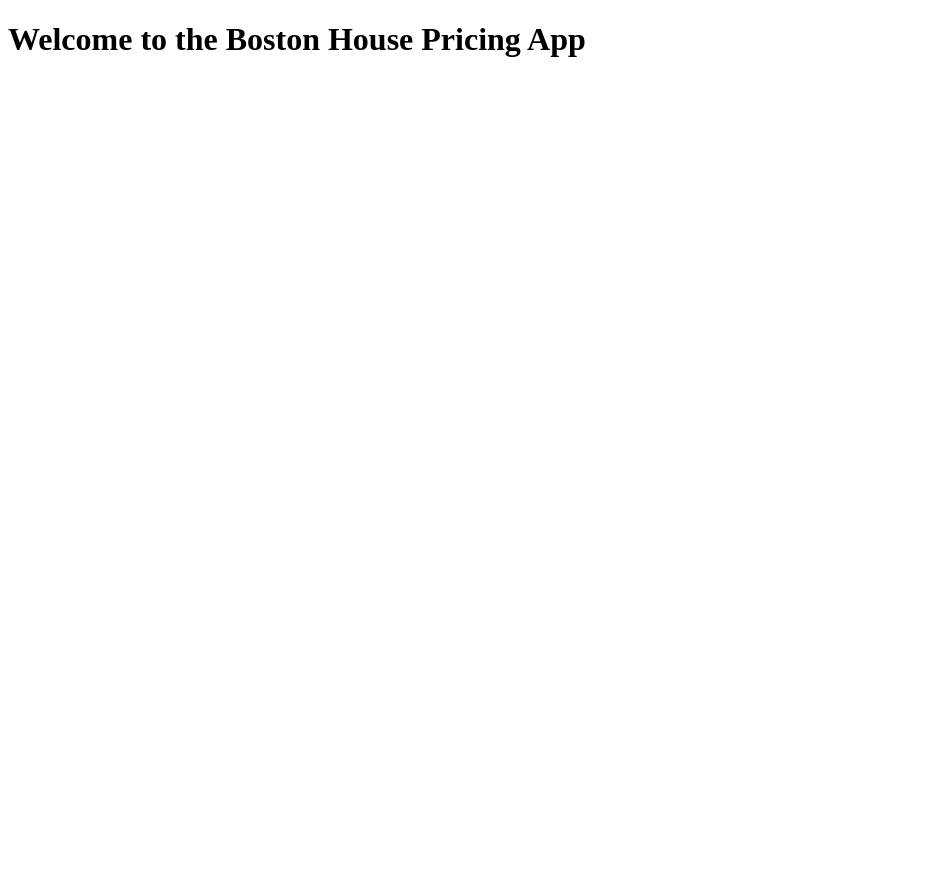
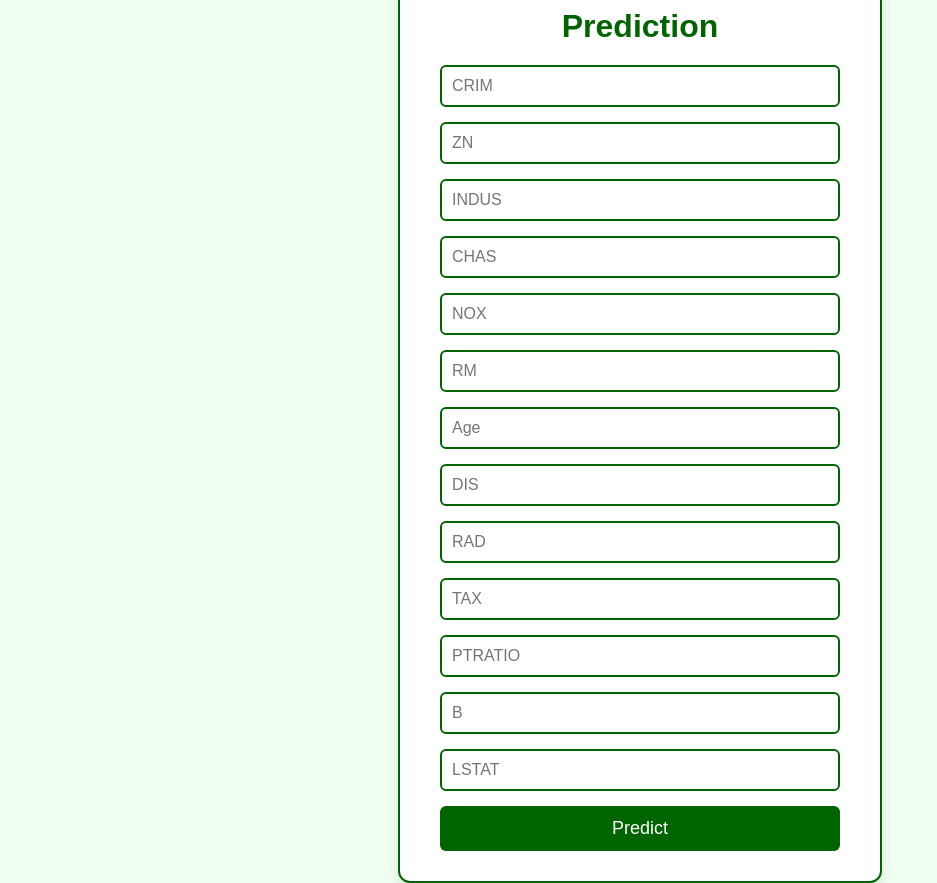
Before and after one commit to asher09876/bostonhousepricing, a Flask app: page / in a window 1280 px wide. Shown: the whole page, without its empty margins (0-937 px from the left). Before the commit the page ends 57 px from the top, so only its background shows below. Run offline with Flask 3, Linux system fonts and the light colour scheme; parts of the project's set-up code (start-up, migrations or seed data) failed here and were passed over.

Commit message:
Web app is ready

```diff
--- a/app.py
+++ b/app.py
@@ -33,5 +33,13 @@ def predict_api():
 
     return jsonify({'prediction': output[0]})
 
+@app.route("/predict",methods=['POST'])
+def predict():
+    data=[float(x) for x in request.form.values()]
+    final_input=scalar.transform(np.array(data).reshape(1,-1))
+    print(final_input)
+    output=regmodel.predict(final_input)[0]
+    return render_template("home.html",prediction_text="The predicted house price is price is {}".format(output))
+
 if __name__ == "__main__":
     app.run(debug=True)
--- a/templates/home.html
+++ b/templates/home.html
@@ -1,10 +1,88 @@
-<!-- templates/home.html -->
 <!DOCTYPE html>
 <html>
 <head>
     <title>Boston House Price Prediction</title>
+    <style>
+        body {
+            font-family: Arial, sans-serif;
+            background-color: #f0fff0;
+            display: flex;
+            justify-content: center;
+            align-items: center;
+            height: 100vh;
+            margin: 0;
+        }
+        .container {
+            background: #ffffff;
+            padding: 30px 40px;
+            border: 2px solid #006400;
+            border-radius: 12px;
+            box-shadow: 0px 4px 12px rgba(0, 0, 0, 0.1);
+            width: 400px;
+        }
+        h1 {
+            text-align: center;
+            color: #006400;
+            margin-bottom: 20px;
+        }
+        input[type="text"] {
+            width: 100%;
+            padding: 10px;
+            margin-bottom: 15px;
+            border: 2px solid #006400;
+            border-radius: 6px;
+            font-size: 16px;
+            outline: none;
+            box-sizing: border-box;
+        }
+        input[type="text"]:focus {
+            border-color: #00a000;
+            box-shadow: 0px 0px 5px #00a000;
+        }
+        button {
+            width: 100%;
+            padding: 12px;
+            background-color: #006400;
+            color: white;
+            font-size: 18px;
+            border: none;
+            border-radius: 6px;
+            cursor: pointer;
+            transition: background 0.3s;
+        }
+        button:hover {
+            background-color: #008000;
+        }
+        h2 {
+            text-align: center;
+            color: #006400;
+            margin-top: 20px;
+        }
+    </style>
 </head>
 <body>
-    <h1>Welcome to the Boston House Pricing App</h1>
+    <div class="container">
+        <h1>Boston House Price Prediction</h1>
+        <form action="{{ url_for('predict') }}" method="post">
+            <input type="text" name="CRIM" placeholder="CRIM" required="required" />
+            <input type="text" name="ZN" placeholder="ZN" required="required" />
+            <input type="text" name="INDUS" placeholder="INDUS" required="required" />
+            <input type="text" name="CHAS" placeholder="CHAS" required="required" />
+            <input type="text" name="NOX" placeholder="NOX" required="required" />
+            <input type="text" name="RM" placeholder="RM" required="required" />
+            <input type="text" name="Age" placeholder="Age" required="required" />
+            <input type="text" name="DIS" placeholder="DIS" required="required" />
+            <input type="text" name="RAD" placeholder="RAD" required="required" />
+            <input type="text" name="TAX" placeholder="TAX" required="required" />
+            <input type="text" name="PTRATIO" placeholder="PTRATIO" required="required" />
+            <input type="text" name="B" placeholder="B" required="required" />
+            <input type="text" name="LSTAT" placeholder="LSTAT" required="required" />
+            <button type="submit">Predict</button>
+        </form>
+
+        {% if prediction_text %}
+            <h2>{{ prediction_text }}</h2>
+        {% endif %}
+    </div>
 </body>
 </html>
```
